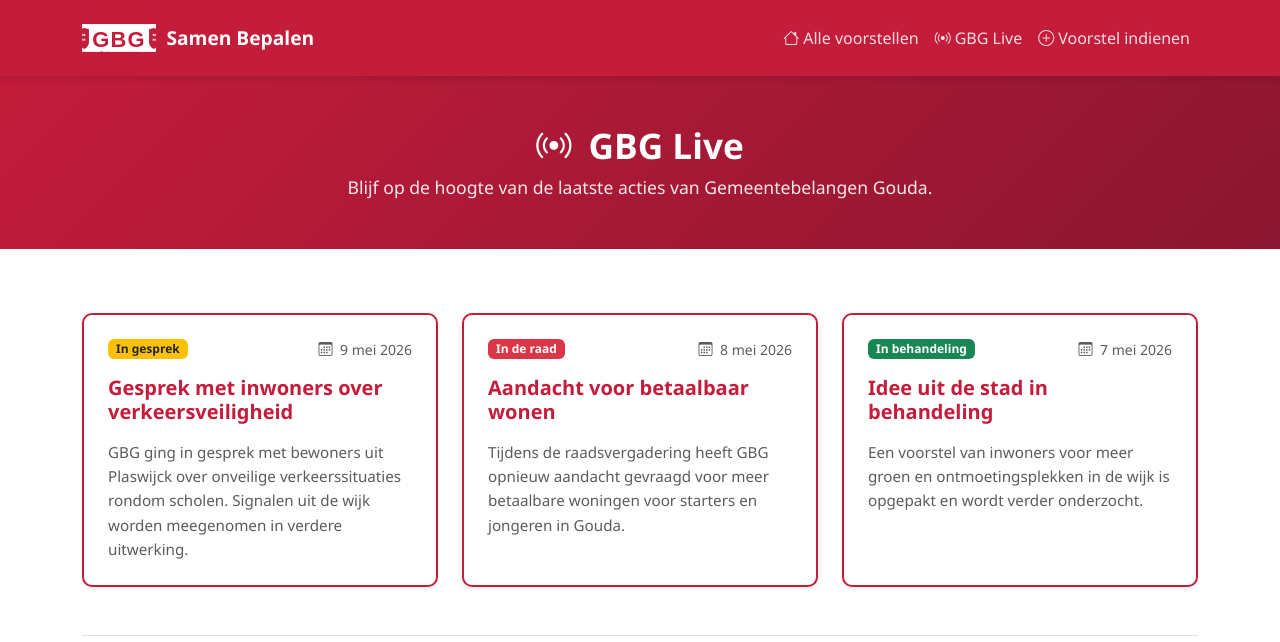
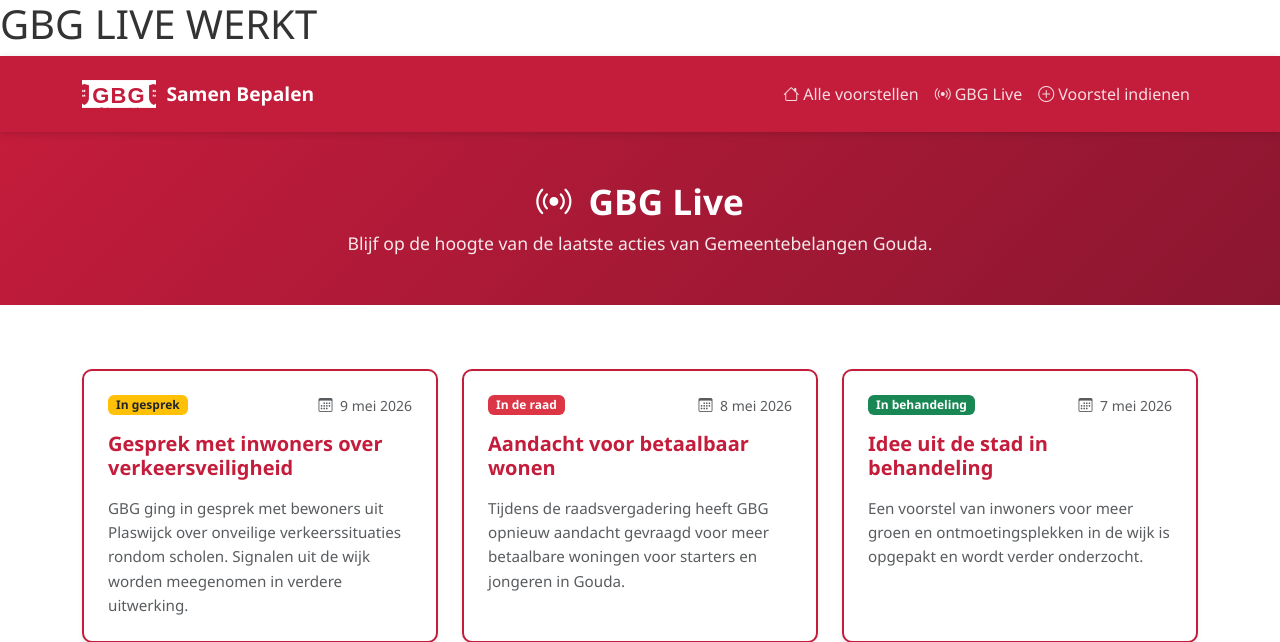
Before and after one commit to sudenazboz0904-pixel/participatie-platform, a Django app: page /gbg-live/ in a window 1280 px wide. Shown: the top 642 px of the page. Run offline with Django 5.2, Linux system fonts and the light colour scheme.

Commit message:
test gbg live

```diff
--- a/participatie/templates/participatie/gbg_live.html
+++ b/participatie/templates/participatie/gbg_live.html
@@ -1,3 +1,4 @@
+<h1>GBG LIVE WERKT</h1>
 {% extends 'participatie/base.html' %}
 
 {% block title %}GBG Live — Samen Bepalen{% endblock %}
```
Also changed, not shown: participatie/views.py (line endings or trailing spaces), samen_bepalen/settings.py (line endings or trailing spaces).
